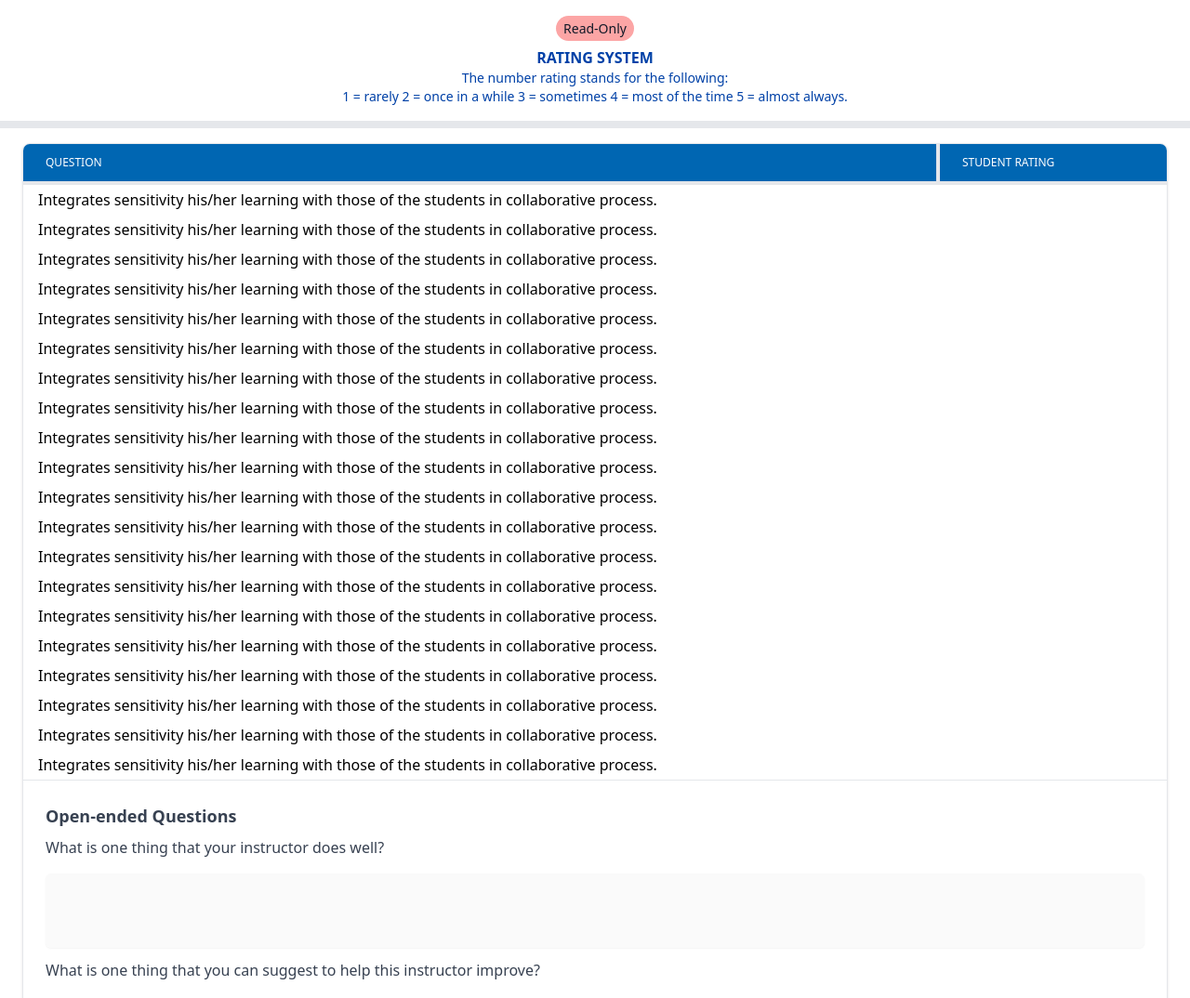
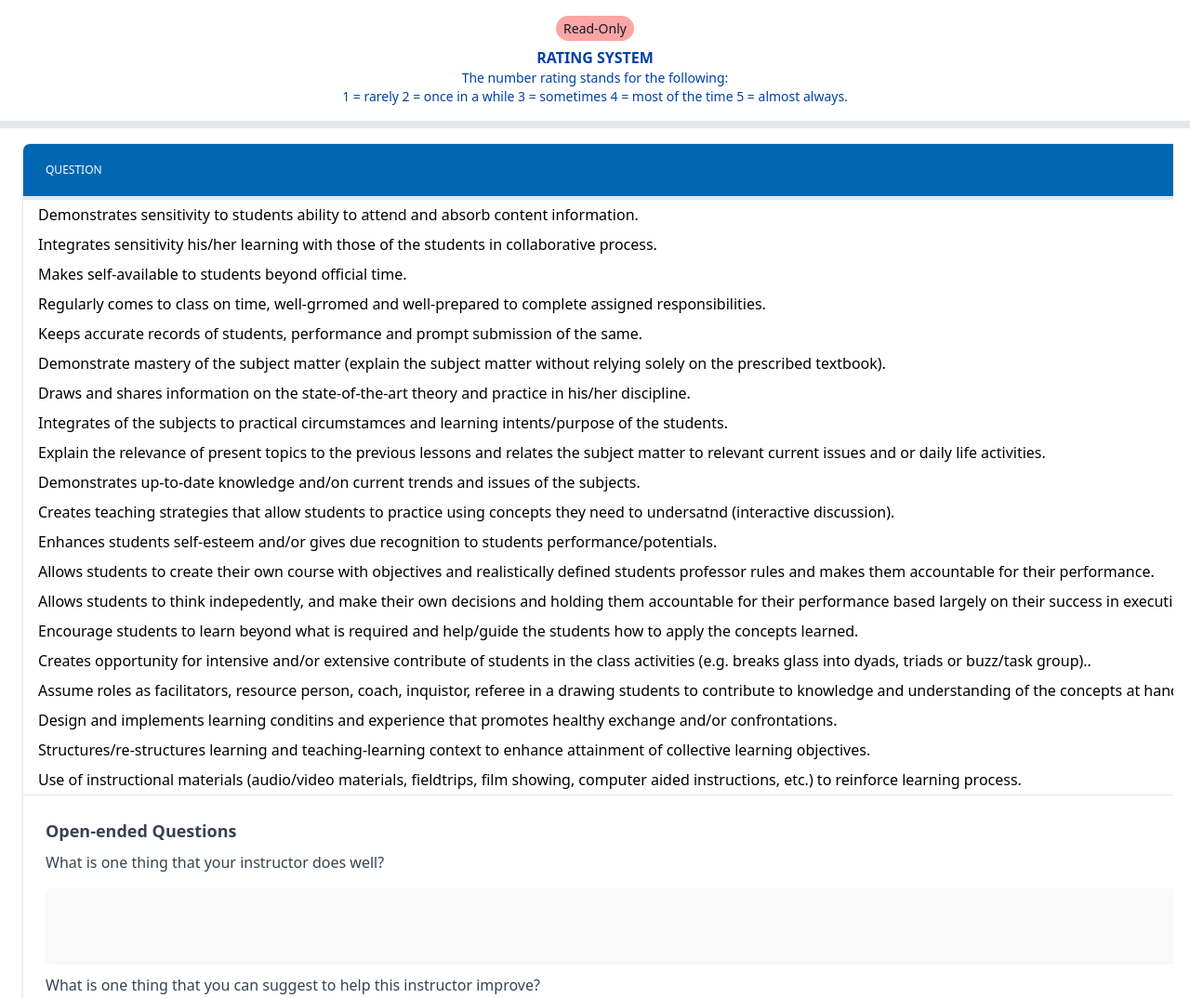
Before and after one commit to Piggilito/FacultyCourseEvaluation, a Django app: template evaluation/templates/submissions/detail.html in a window 1280 px wide. Shown: the part 194-1268 px from the top of the page at 93% size. Run offline with Django 5.2, Linux system fonts and the light colour scheme; the template is opened without the code that fills it, so the values that code supplies are empty; some libraries are stand-ins or nearby versions.

Commit message:
Added Questions for Evaluation

```diff
--- a/evaluation/templates/submissions/detail.html
+++ b/evaluation/templates/submissions/detail.html
@@ -25,7 +25,7 @@
           </thead>
           <tbo<tr>
               <td class="px-4 py-1 whitespace-nowrap">
-                <label>Integrates sensitivity his/her learning with those of the students in collaborative process.</label>
+                <label>Demonstrates sensitivity to students ability to attend and absorb content information.</label>
               </td>
               <td class="px-4 py-1 whitespace-nowrap text-end">
                 {{ submission.rate_commit_1 }}
@@ -39,126 +39,126 @@
               </td>
             <tr>
               <td class="px-4 py-1 whitespace-nowrap">
-                <label>Integrates sensitivity his/her learning with those of the students in collaborative process.</label>
+                <label>Makes self-available to students beyond official time.</label>
               </td>
               <td class="px-4 py-1 whitespace-nowrap text-end">
                 {{ submission.rate_commit_3 }}
               </td>
             <tr>
               <td class="px-4 py-1 whitespace-nowrap">
-                <label>Integrates sensitivity his/her learning with those of the students in collaborative process.</label>
+                <label>Regularly comes to class on time, well-grromed and well-prepared to complete assigned responsibilities.</label>
               </td>
               <td class="px-4 py-1 whitespace-nowrap text-end">
                 {{ submission.rate_commit_4 }}
               </td>
             <tr>
               <td class="px-4 py-1 whitespace-nowrap">
-                <label>Integrates sensitivity his/her learning with those of the students in collaborative process.</label>
+                <label>Keeps accurate records of students, performance and prompt submission of the same.</label>
               </td>
               <td class="px-4 py-1 whitespace-nowrap text-end">
                 {{ submission.rate_commit_5 }}
               </td>
             <tr>
               <td class="px-4 py-1 whitespace-nowrap">
-                <label>Integrates sensitivity his/her learning with those of the students in collaborative process.</label>
+                <label>Demonstrate mastery of the subject matter (explain the subject matter without relying solely on the prescribed textbook).</label>
               </td>
               <td class="px-4 py-1 whitespace-nowrap text-end">
                 {{ submission.rate_knowledge_1 }}
               </td>
             <tr>
               <td class="px-4 py-1 whitespace-nowrap">
-                <label>Integrates sensitivity his/her learning with those of the students in collaborative process.</label>
+                <label>Draws and shares information on the state-of-the-art theory and practice in his/her discipline.</label>
               </td>
               <td class="px-4 py-1 whitespace-nowrap text-end">
                 {{ submission.rate_knowledge_2 }}
               </td>
             <tr>
               <td class="px-4 py-1 whitespace-nowrap">
-                <label>Integrates sensitivity his/her learning with those of the students in collaborative process.</label>
+                <label>Integrates of the subjects to practical circumstamces and learning intents/purpose of the students.</label>
               </td>
               <td class="px-4 py-1 whitespace-nowrap text-end">
                 {{ submission.rate_knowledge_3 }}
               </td>
             <tr>
               <td class="px-4 py-1 whitespace-nowrap">
-                <label>Integrates sensitivity his/her learning with those of the students in collaborative process.</label>
+                <label>Explain the relevance of present topics to the previous lessons and relates the subject matter to relevant current issues and or daily life activities.</label>
               </td>
               <td class="px-4 py-1 whitespace-nowrap text-end">
                 {{ submission.rate_knowledge_4 }}
               </td>
             <tr>
               <td class="px-4 py-1 whitespace-nowrap">
-                <label>Integrates sensitivity his/her learning with those of the students in collaborative process.</label>
+                <label>Demonstrates up-to-date knowledge and/on current trends and issues of the subjects.</label>
               </td>
               <td class="px-4 py-1 whitespace-nowrap text-end">
                 {{ submission.rate_knowledge_5 }}
               </td>
             <tr>
               <td class="px-4 py-1 whitespace-nowrap">
-                <label>Integrates sensitivity his/her learning with those of the students in collaborative process.</label>
+                <label>Creates teaching strategies that allow students to practice using concepts they need to undersatnd (interactive discussion).</label>
               </td>
               <td class="px-4 py-1 whitespace-nowrap text-end">
                 {{ submission.rate_teaching_1 }}
               </td>
             <tr>
               <td class="px-4 py-1 whitespace-nowrap">
-                <label>Integrates sensitivity his/her learning with those of the students in collaborative process.</label>
+                <label>Enhances students self-esteem and/or gives due recognition to students performance/potentials.</label>
               </td>
               <td class="px-4 py-1 whitespace-nowrap text-end">
                 {{ submission.rate_teaching_2 }}
               </td>
             <tr>
               <td class="px-4 py-1 whitespace-nowrap">
-                <label>Integrates sensitivity his/her learning with those of the students in collaborative process.</label>
+                <label>Allows students to create their own course with objectives and realistically defined students professor rules and makes them accountable for their performance.</label>
               </td>
               <td class="px-4 py-1 whitespace-nowrap text-end">
                 {{ submission.rate_teaching_3 }}
               </td>
             <tr>
               <td class="px-4 py-1 whitespace-nowrap">
-                <label>Integrates sensitivity his/her learning with those of the students in collaborative process.</label>
+                <label>Allows students to think indepedently, and make their own  decisions and holding them accountable for their performance based largely on their success in executing decisions.</label>
               </td>
               <td class="px-4 py-1 whitespace-nowrap text-end">
                 {{ submission.rate_teaching_4 }}
               </td>
             <tr>
               <td class="px-4 py-1 whitespace-nowrap">
-                <label>Integrates sensitivity his/her learning with those of the students in collaborative process.</label>
+                <label>Encourage students to learn beyond what is required and help/guide the students how to apply the concepts learned.</label>
               </td>
               <td class="px-4 py-1 whitespace-nowrap text-end">
                 {{ submission.rate_teaching_5 }}
               </td>
             <tr>
               <td class="px-4 py-1 whitespace-nowrap">
-                <label>Integrates sensitivity his/her learning with those of the students in collaborative process.</label>
+                <label>Creates opportunity for intensive and/or extensive contribute of students in the class activities (e.g. breaks glass into dyads, triads or buzz/task group)..</label>
               </td>
               <td class="px-4 py-1 whitespace-nowrap text-end">
                 {{ submission.rate_management_1 }}
               </td>
             <tr>
               <td class="px-4 py-1 whitespace-nowrap">
-                <label>Integrates sensitivity his/her learning with those of the students in collaborative process.</label>
+                <label>Assume roles as facilitators, resource person, coach, inquistor, referee in a drawing students to contribute to knowledge and understanding of the concepts at hand .</label>
               </td>
               <td class="px-4 py-1 whitespace-nowrap text-end">
                 {{ submission.rate_management_2 }}
               </td>
             <tr>
               <td class="px-4 py-1 whitespace-nowrap">
-                <label>Integrates sensitivity his/her learning with those of the students in collaborative process.</label>
+                <label>Design and implements learning conditins and experience that promotes healthy exchange and/or confrontations.</label>
               </td>
               <td class="px-4 py-1 whitespace-nowrap text-end">
                 {{ submission.rate_management_3 }}
               </td>
             <tr>
               <td class="px-4 py-1 whitespace-nowrap">
-                <label>Integrates sensitivity his/her learning with those of the students in collaborative process.</label>
+                <label>Structures/re-structures learning and teaching-learning context to enhance attainment of collective learning objectives.</label>
               </td>
               <td class="px-4 py-1 whitespace-nowrap text-end">
                 {{ submission.rate_management_4 }}
               </td>
             <tr>
               <td class="px-4 py-1 whitespace-nowrap">
-                <label>Integrates sensitivity his/her learning with those of the students in collaborative process.</label>
+                <label>Use of instructional materials (audio/video materials, fieldtrips, film showing, computer aided instructions, etc.) to reinforce learning process.</label>
               </td>
               <td class="px-4 py-1 whitespace-nowrap text-end">
                 {{ submission.rate_management_5 }}
```
